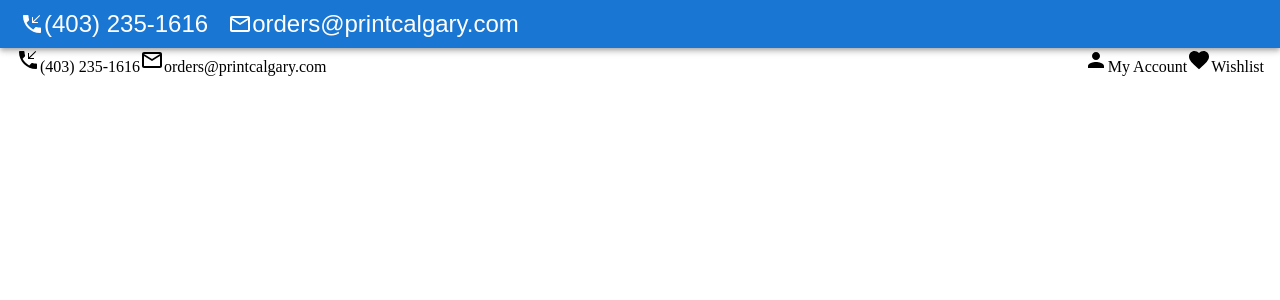
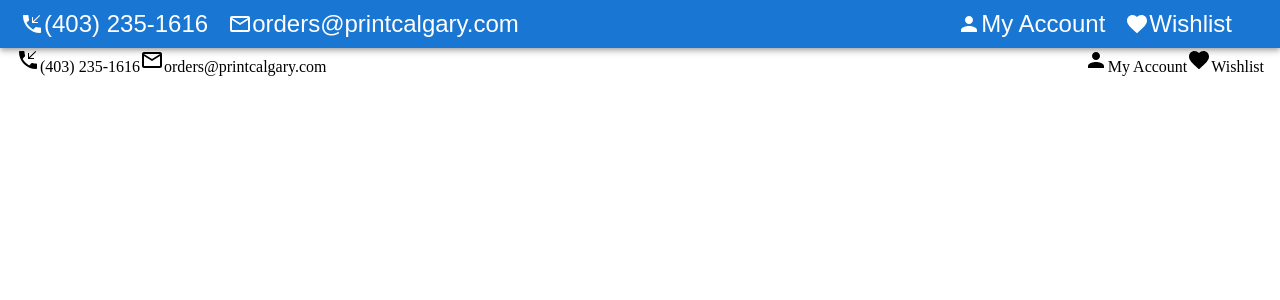
Before and after one commit to VinayJain2408/vinay-printcalgary, a React (Create React App) app: page / in a window 1280 px wide. Shown: the top 300 px of the page. Built offline with nearby package versions, Linux system fonts and the light colour scheme.

Commit message:
update in top header

```diff
--- a/src/top header/TopHeader.js
+++ b/src/top header/TopHeader.js
@@ -7,11 +7,18 @@ import IconButton from '@mui/material/IconButton';
 import MenuIcon from '@mui/icons-material/Menu';
 import PhoneCallbackIcon from '@mui/icons-material/PhoneCallback';
 import MailOutlineIcon from '@mui/icons-material/MailOutline';
+import PersonIcon from '@mui/icons-material/Person';
+import FavoriteIcon from '@mui/icons-material/Favorite';
 
 export default function TopHeader() {
   return (
-    <Box sx={{ flexGrow: 1 }}>
-      <AppBar position="static">
+    <Box >
+      <AppBar position="static" sx={{
+        display: 'flex',
+        flexDirection: 'row',
+        justifyContent: 'space-between',
+        alignItems: 'center'
+      }}>
         <Toolbar variant="dense">
           <IconButton edge="start" color="inherit" aria-label="menu" sx={{ mr: 2 }}>
             <PhoneCallbackIcon /><span>(403) 235-1616</span>
@@ -21,6 +28,15 @@ export default function TopHeader() {
           </IconButton>
 
         </Toolbar>
+        <Toolbar variant="dense">
+          <IconButton edge="start" color="inherit" aria-label="menu" sx={{ mr: 2 }}>
+            <PersonIcon /><span>My Account</span>
+          </IconButton>
+          <IconButton edge="start" color="inherit" aria-label="menu" sx={{ mr: 2 }}>
+            <FavoriteIcon /><span>Wishlist</span>
+          </IconButton>
+
+        </Toolbar>
       </AppBar>
     </Box>
   );
```
